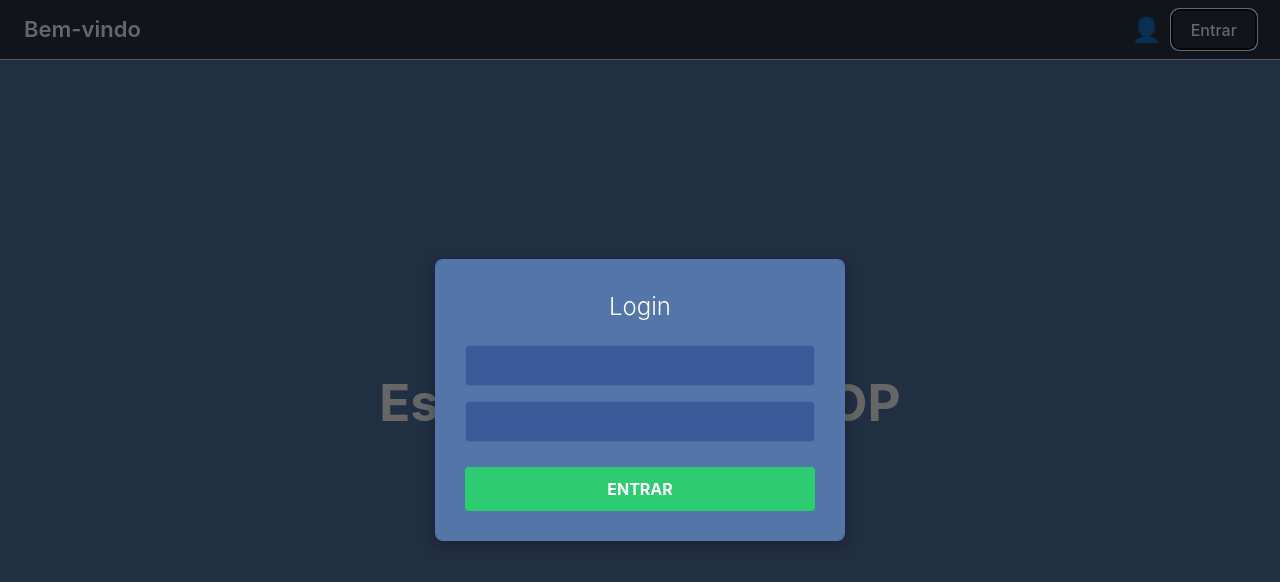
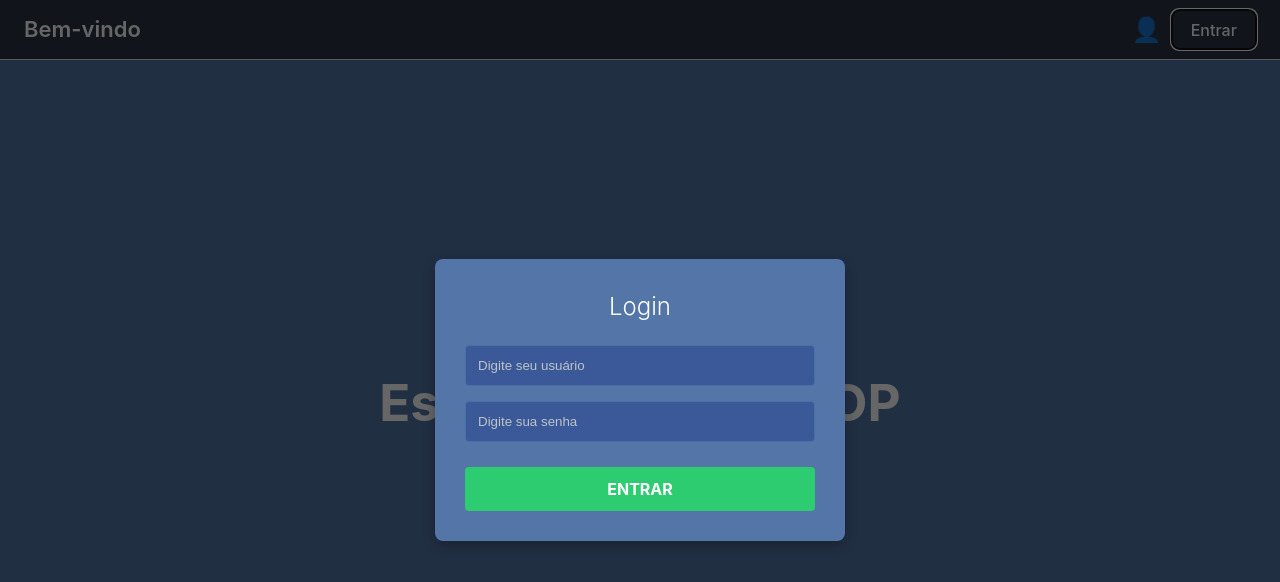
Before and after one commit to ItaloBrunoM/tppe-estacionamento-front, a React (Vite) app: page / in a window 1280 px wide. Both pictures are taken after a click on the button "Entrar". Shown: the top 582 px of the page. Built offline with nearby package versions, Linux system fonts and the light colour scheme; no server answers.

Commit message:
refactor(frontend): Correção do modal de login

```diff
--- a/src/components/LoginModal.tsx
+++ b/src/components/LoginModal.tsx
@@ -16,20 +16,14 @@ export function LoginModal({ onClose }: LoginModalProps) {
   const handleLogin = async (e: React.FormEvent) => {
     e.preventDefault();
     setError('');
-
     try {
-      const response = await api.post('/token', new URLSearchParams({
-        username,
-        password,
-      }));
-
+      const response = await api.post('/token', new URLSearchParams({ username, password }));
       if (response.data.access_token) {
         login(response.data.access_token);
         onClose();
       }
     } catch (err) {
       setError('Usuário ou senha inválidos.');
-      console.error(err);
     }
   };
 
@@ -43,6 +37,7 @@ export function LoginModal({ onClose }: LoginModalProps) {
             type="text"
             value={username}
             onChange={(e) => setUsername(e.target.value)}
+            placeholder="Digite seu usuário"
             required
           />
 
@@ -51,6 +46,7 @@ export function LoginModal({ onClose }: LoginModalProps) {
             type="password"
             value={password}
             onChange={(e) => setPassword(e.target.value)}
+            placeholder="Digite sua senha"
             required
           />
 
```
